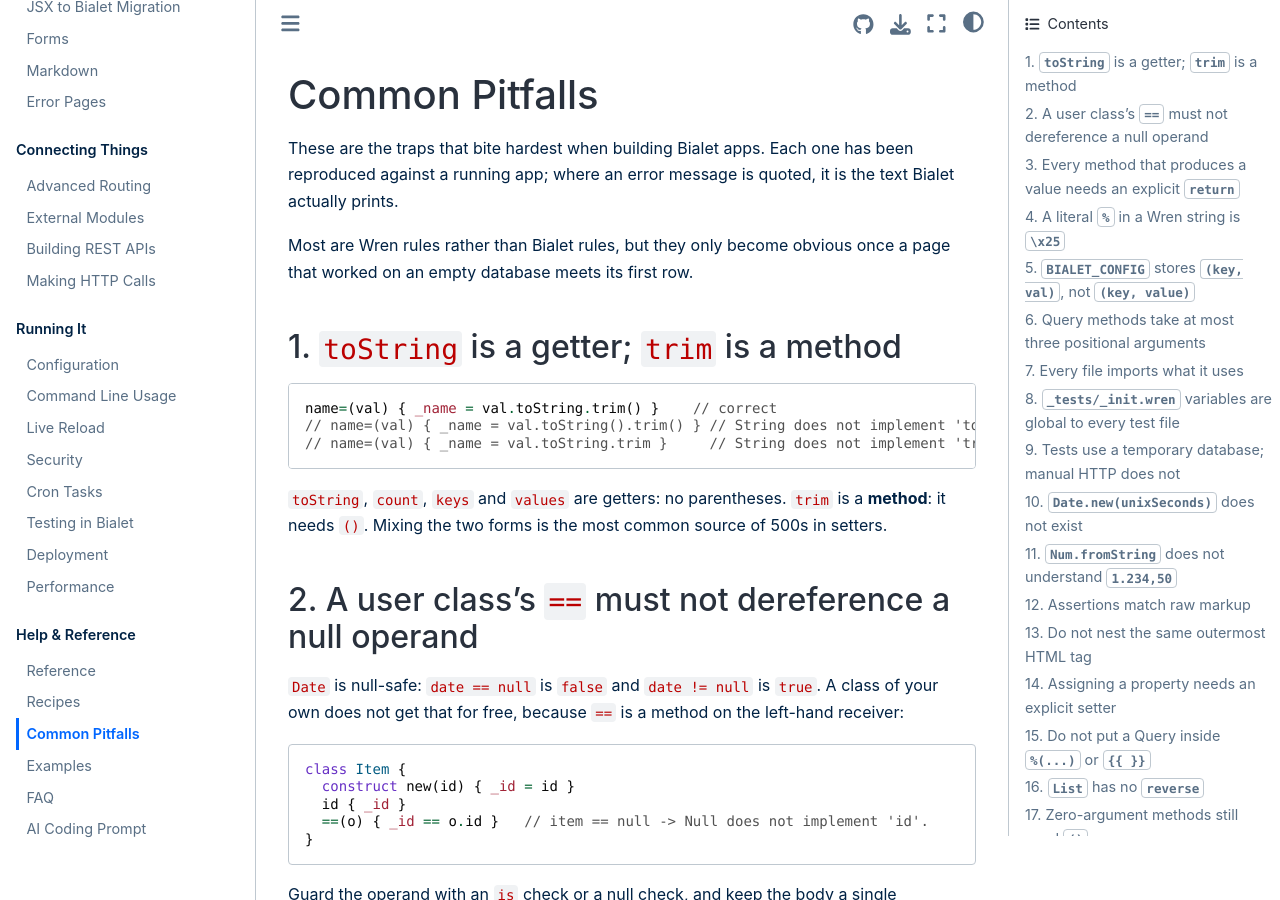
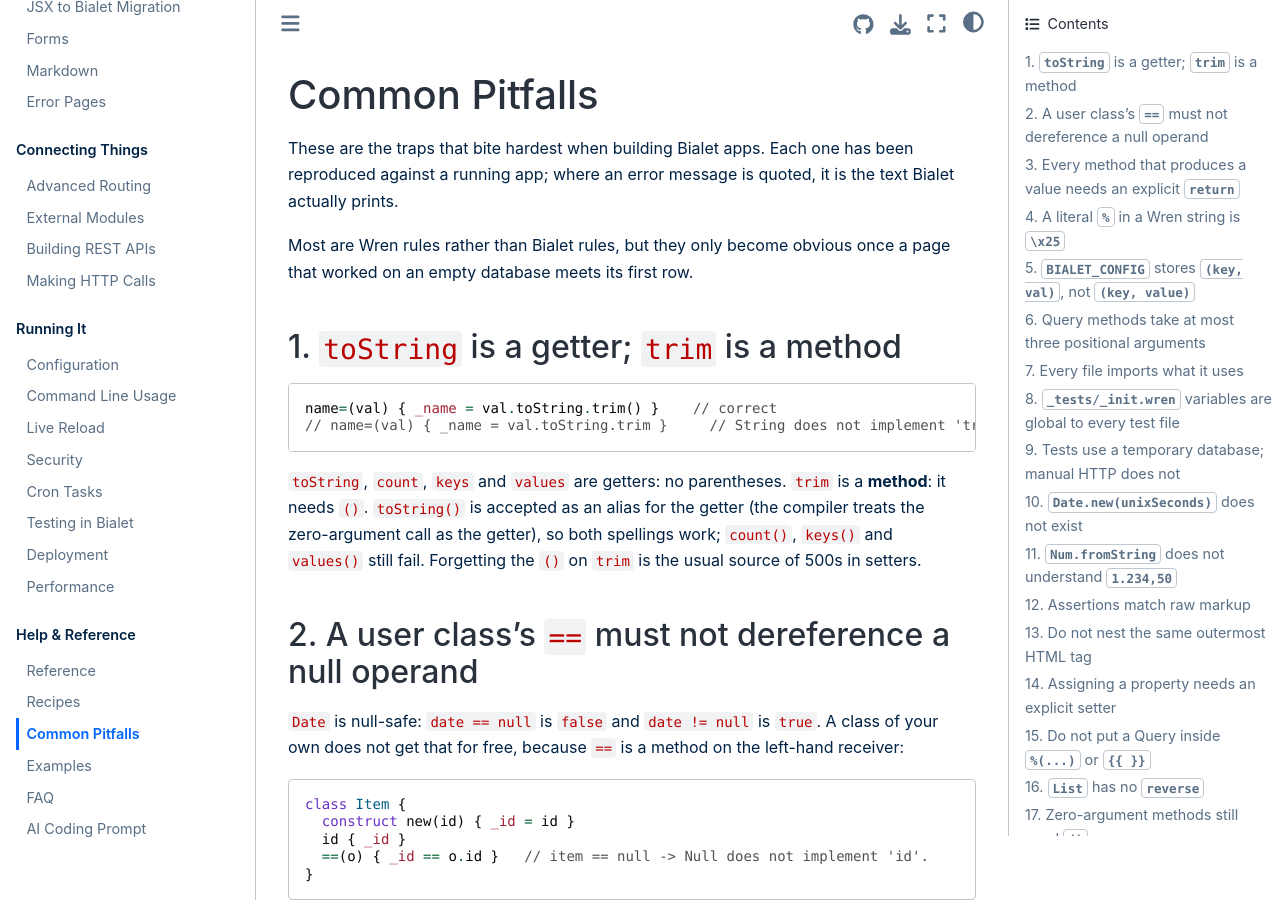
Before and after one commit to bialet/bialet, a Sphinx documentation site: the page built from docs/pitfalls.md, in a window 1280 px wide and 900 px high. Built offline with Sphinx 7.4.7 and the Sphinx Book theme 1.1.4, drawn with Linux system fonts in a browser that asks for light colours; the version number could not be read and is left out.

Commit message:
feat(wren): accept the parenthesized form of toString
toString is a getter on Object and on every core type, so `value.toString()`
failed with "String does not implement 'toString()'" -- and the same mistake
appeared in the docs' own examples. Treat a zero-argument call to toString
as the getter at compile time, so both spellings call the same method for
every receiver, including a user class with its own toString getter.

Update the pitfall: toString() is accepted, but count(), keys() and values()
are still getters, and trim still needs its parentheses.

````diff
--- a/docs/pitfalls.md
+++ b/docs/pitfalls.md
@@ -11,13 +11,14 @@
 
 ```wren
 name=(val) { _name = val.toString.trim() }    // correct
-// name=(val) { _name = val.toString().trim() } // String does not implement 'toString()'
 // name=(val) { _name = val.toString.trim }     // String does not implement 'trim'
 ```
 
 `toString`, `count`, `keys` and `values` are getters: no parentheses. `trim` is
-a **method**: it needs `()`. Mixing the two forms is the most common source of
-500s in setters.
+a **method**: it needs `()`. `toString()` is accepted as an alias for the getter
+(the compiler treats the zero-argument call as the getter), so both spellings
+work; `count()`, `keys()` and `values()` still fail. Forgetting the `()` on
+`trim` is the usual source of 500s in setters.
 
 ## 2. A user class's `==` must not dereference a null operand
 
````
Also changed, not shown: 3 other files.
